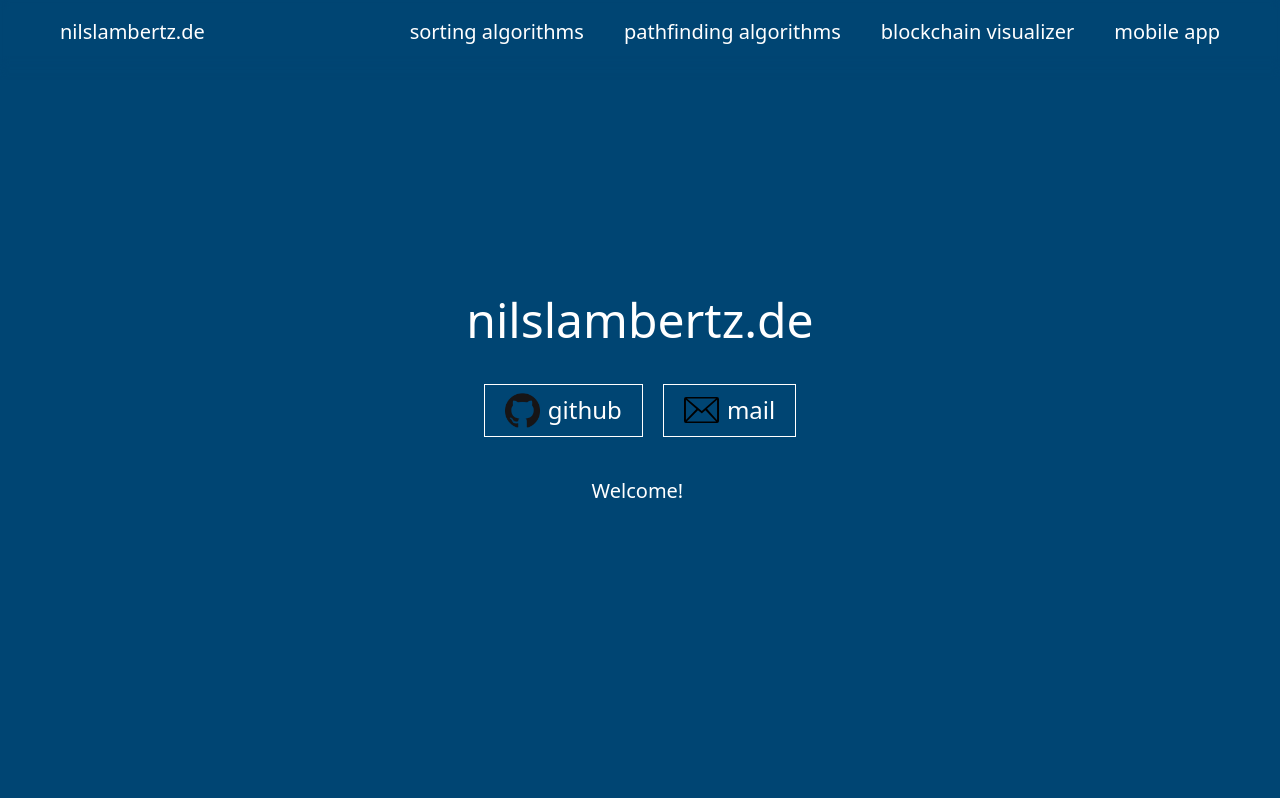
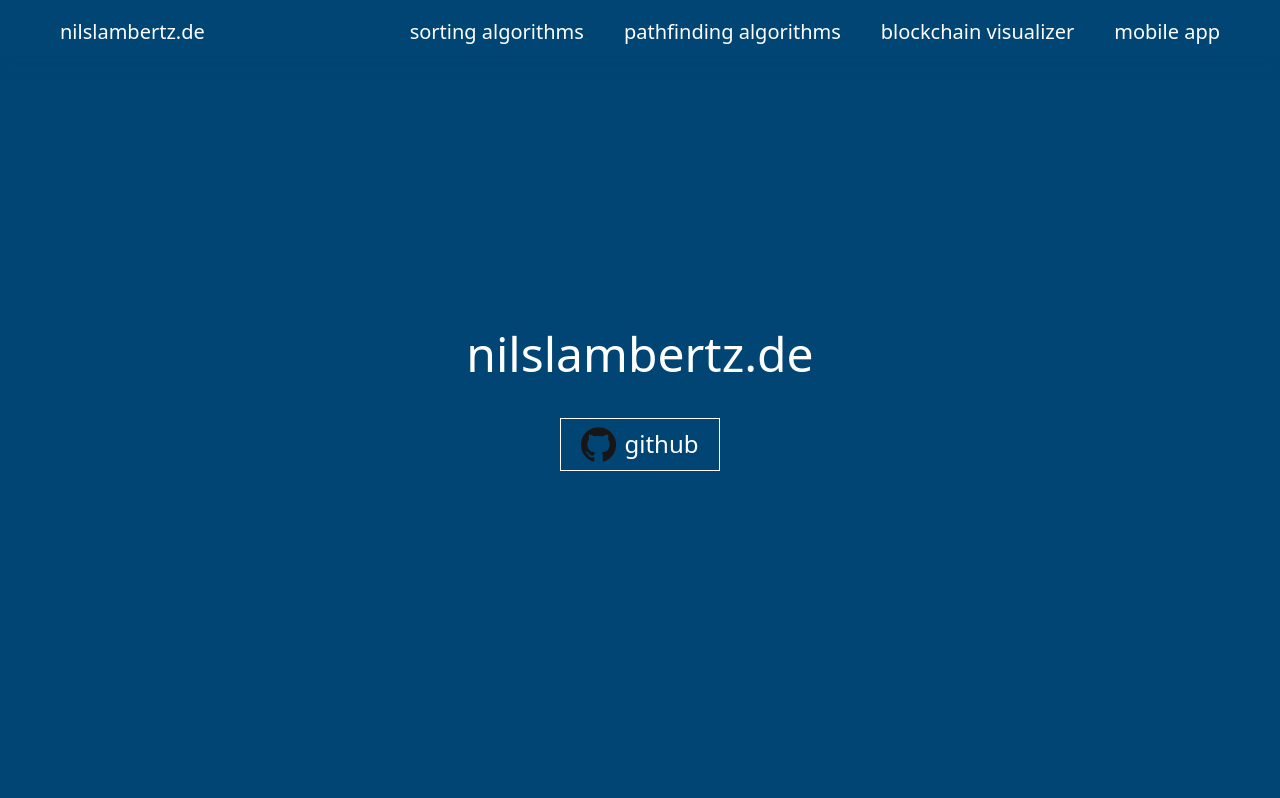
Before and after one commit to nilslambertz/nilslambertz.de, a Next.js app: page / in a window 1280 px wide. Shown: the top 798 px of the page. Built offline with nearby package versions, Linux system fonts and the light colour scheme.

Commit message:
Remove mail

```diff
--- a/src/portfolio-elements.ts
+++ b/src/portfolio-elements.ts
@@ -23,7 +23,6 @@ const REPO_BUTTON_STRING = "repo";
 export const ABOUT_ME_PORTFOLIO_ELEMENT: PortfolioElementType = {
   id: "home",
   title: "nilslambertz.de",
-  description: "Welcome!",
   backgroundColor: "bg-[#004573]",
   buttonBackgroundColor: "bg-[#004573]",
   links: [
@@ -31,12 +30,7 @@ export const ABOUT_ME_PORTFOLIO_ELEMENT: PortfolioElementType = {
       icon: "github",
       text: "github",
       url: "https://github.com/nilslambertz/",
-    },
-    {
-      icon: "mail",
-      text: "mail",
-      url: "mailto:mail@nilslambertz.de",
-    },
+    }
   ],
 };
 
```
